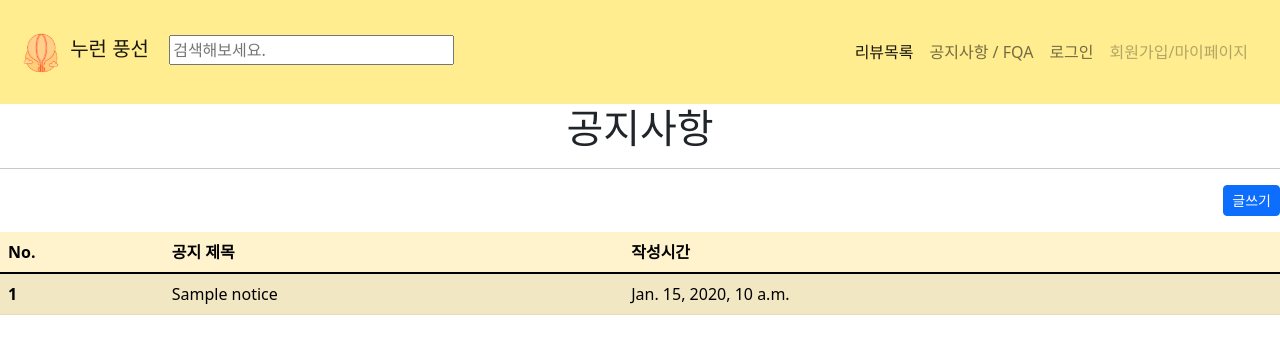
After one commit to oiosu/Golden-Balloon, a Django app: page /notice/ in a window 1280 px wide. The commit adds this page. Shown: the top 354 px of the page. Run offline with Django 3.2, Linux system fonts and the light colour scheme; tables that the repository leaves empty hold one stand-in row (values such as "Sample post"); some libraries are stand-ins or nearby versions.

Commit message:
articles/공지사항 진행중

```diff
--- a/articles/models.py
+++ b/articles/models.py
@@ -29,6 +29,9 @@ class Article(models.Model):
         options={"quality": 80},
     )
     user = models.ForeignKey(settings.AUTH_USER_MODEL, on_delete=models.CASCADE)
+    like_users = models.ManyToManyField(
+        settings.AUTH_USER_MODEL, related_name="like_reviews"
+    )
 
 
 class Comment(models.Model):
@@ -36,3 +39,19 @@ class Comment(models.Model):
     created_at = models.DateTimeField(auto_now_add=True)
     article = models.ForeignKey(Article, on_delete=models.CASCADE)
     user = models.ForeignKey(settings.AUTH_USER_MODEL, on_delete=models.CASCADE)
+
+
+class Notice(models.Model):
+    title = models.CharField(max_length=20)
+    content = models.TextField()
+    created_at = models.DateTimeField(auto_now_add=True)
+    updated_at = models.DateTimeField(auto_now=True)
+    image = ProcessedImageField(
+        upload_to="images/",
+        blank=True,
+        processors=[ResizeToFill(1200, 960)],
+        format="JPEG",
+        options={"quality": 80},
+        null=True,
+    )
+    user = models.ForeignKey(settings.AUTH_USER_MODEL, on_delete=models.CASCADE)
--- /dev/null
+++ b/articles/templates/articles/notice.html
@@ -0,0 +1,30 @@
+{% extends 'base.html' %}
+{% load django_bootstrap5 %}
+
+{% block body %}
+
+<h1 class='text-center'>공지사항</h1><hr>
+<div class='text-end  my-3'>
+  <a class='btn btn-primary btn-sm' href="{% url 'articles:n_create' %}">글쓰기</a>
+</div>
+
+<table class="table table-warning table-striped table-hover">
+  <thead>
+    <tr>
+      <th scope="col">No.</th>
+      <th scope="col">공지 제목</th>
+      <th scope="col">작성시간</th>
+    </tr>
+  </thead>
+  <tbody class="table-group-divider">
+    {% for notice in notices %}
+    <tr onclick='location.href="{% url 'articles:n_detail' notice.pk %}"' style='cursor: pointer;'>
+      <th scope="row">{{ notice.pk }}</th>
+      <td>{{ notice.title }}</td>
+      <td>{{ notice.created_at }}</td>
+    </tr>
+    {% endfor %}
+  </tbody>
+</table>
+
+{% endblock %}
--- a/articles/urls.py
+++ b/articles/urls.py
@@ -11,4 +11,10 @@ urlpatterns = [
     path("update/<int:pk>", views.update, name="update"),
     path("c_create/<int:pk>", views.c_create, name="c_create"),
     path("c_delete/<int:a_pk>/<int:c_pk>", views.c_delete, name="c_delete"),
+    path("like/<int:pk>", views.like, name="like"),
+    path("notice/", views.notice, name="notice"),
+    path("n_create/", views.n_create, name="n_create"),
+    path("n_detail/<int:pk>", views.n_detail, name="n_detail"),
+    path("n_delete/<int:pk>", views.n_delete, name="n_delete"),
+    path("n_update/<int:pk>", views.n_update, name="n_update"),
 ]
--- a/articles/views.py
+++ b/articles/views.py
@@ -1,8 +1,8 @@
 from django.shortcuts import render, redirect
 from django.contrib import messages
 from django.contrib.auth.decorators import login_required
-from .models import Article, Comment
-from .forms import ArticleForm, CommentForm
+from .models import Article, Comment, Notice
+from .forms import ArticleForm, CommentForm, NoticeForm
 
 # Create your views here.
 def index(request):
@@ -15,10 +15,11 @@ def index(request):
     return render(request, "articles/index.html", context)
 
 
+@login_required
 def create(request):
 
     if request.method == "POST":
-        article_form = ArticleForm(request.POST)
+        article_form = ArticleForm(request.POST, request.FILES)
         if article_form.is_valid():
             article = article_form.save(commit=False)
             article.user = request.user
@@ -60,7 +61,7 @@ def update(request, pk):
     article = Article.objects.get(pk=pk)
 
     if request.method == "POST":
-        article_form = ArticleForm(request.POST, instance=article)
+        article_form = ArticleForm(request.POST, request.FILES, instance=article)
         if article_form.is_valid():
             article_form.save()
             return redirect("articles:detail", pk)
@@ -72,6 +73,7 @@ def update(request, pk):
     return render(request, "articles/update.html", context)
 
 
+@login_required
 def c_create(request, pk):
 
     article = Article.objects.get(pk=pk)
@@ -93,3 +95,81 @@ def c_delete(request, a_pk, c_pk):
     comment.delete()
 
     return redirect("articles:detail", a_pk)
+
+
+@login_required
+def like(request, pk):
+
+    article = Article.objects.get(pk=pk)
+
+    if request.user in article.like_users.all():
+        article.like_users.remove(request.user)
+    else:
+        article.like_users.add(request.user)
+
+    return redirect("articles:index")
+
+
+def notice(request):
+
+    notices = Notice.objects.order_by("-pk")
+
+    context = {
+        "notices": notices,
+    }
+
+    return render(request, "articles/notice.html", context)
+
+
+@login_required
+def n_create(request):
+
+    if request.method == "POST":
+        notice_form = NoticeForm(request.POST, request.FILES)
+        if notice_form.is_valid():
+            notice = notice_form.save(commit=False)
+            notice.user = request.user
+            notice.save()
+            return redirect("articles:notice")
+    else:
+        notice_form = NoticeForm()
+    context = {
+        "notice_form": notice_form,
+    }
+    return render(request, "articles/n_create.html", context)
+
+
+def n_detail(request, pk):
+
+    notice = Notice.objects.get(pk=pk)
+
+    context = {
+        "notice": notice,
+    }
+
+    return render(request, "articles/n_detail.html", context)
+
+
+def n_delete(request, pk):
+
+    notice = Notice.objects.get(pk=pk)
+    notice.delete()
+
+    return redirect("articles:notice")
+
+
+def n_update(request, pk):
+
+    notice = Notice.objects.get(pk=pk)
+
+    if request.method == "POST":
+        notice_form = NoticeForm(request.POST, request.FILES, instance=notice)
+        if notice_form.is_valid():
+            notice_form.save()
+            return redirect("articles:n_detail", pk)
+    else:
+        notice_form = NoticeForm(instance=notice)
+    context = {
+        "notice_form": notice_form,
+    }
+    return render(request, "articles/n_update.html", context)
--- a/templates/base.html
+++ b/templates/base.html
@@ -14,7 +14,7 @@
   <title>Golden Balloon</title>
 </head>
 <body>
-  <nav style="background-color: #FFED90;" class="navbar navbar-expand-lg">
+  <nav style="background-color: #FFED90;" class="navbar navbar-expand-sm">
     <div class="container-fluid m-2 p-2">
         <div style="float:left;">
             <img style="width: 50px;" src="/STATIC/imege/로고고-removebg-preview.png" alt="">
@@ -28,7 +28,7 @@
               <div class="collapse navbar-collapse m-2" id="navbarNavAltMarkup">
                 <div class="navbar-nav">
                   <a class="nav-link active" aria-current="page" href="#">리뷰목록</a>
-                  <a class="nav-link" href="#">공지사항 / FQA</a>
+                  <a class="nav-link" href="{% url 'articles:notice' %}">공지사항 / FQA</a>
                   <a class="nav-link" href="#">로그인</a>
                   <a class="nav-link disabled">회원가입/마이페이지</a>
                 </div>
```
Also changed, not shown: articles/forms.py (+7 -1 lines), articles/templates/articles/detail.html (+8 -1 lines), articles/templates/articles/index.html (+29 -11 lines), articles/templates/articles/n_create.html (added, +14 -0 lines), articles/templates/articles/n_detail.html (added, +14 -0 lines), articles/templates/articles/n_update.html (added, +14 -0 lines), articles/migrations/0004_article_like_users.py (added), articles/migrations/0005_notice.py (added), 1 other file.
